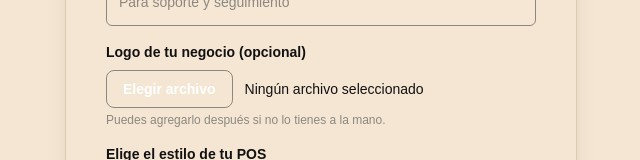
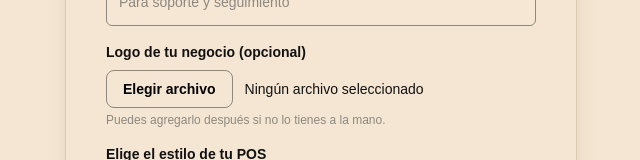
Before and after one commit to LUISMENSBLAK/Cafeteria, a Next.js app: page /prueba-gratis in a window 1280 px wide. Shown: the part 559-719 px from the top of the page, without its empty margins (319-959 px from the left). Built offline with nearby package versions, Linux system fonts and the light colour scheme; no server answers; a web font is replaced by a local one.

Commit message:
fix: logo button text color white -> black for cafe/blanco themes

```diff
--- a/src/app/prueba-gratis/TrialForm.tsx
+++ b/src/app/prueba-gratis/TrialForm.tsx
@@ -186,7 +186,7 @@ export function TrialForm() {
           <div className="flex items-center gap-3">
             <label
               htmlFor="logo-input"
-              className={`cursor-pointer bg-[var(--color-crema)] border border-[var(--color-gris)] text-sm font-semibold px-4 py-2 rounded-lg hover:opacity-80 transition-opacity whitespace-nowrap ${temaElegido === 'oscuro' ? 'text-[var(--color-negro)]' : 'text-white'}`}
+              className={`cursor-pointer bg-[var(--color-crema)] border border-[var(--color-gris)] text-sm font-semibold px-4 py-2 rounded-lg hover:opacity-80 transition-opacity whitespace-nowrap ${temaElegido === 'oscuro' ? 'text-[var(--color-negro)]' : 'text-black'}`}
             >
               Elegir archivo
             </label>
```
